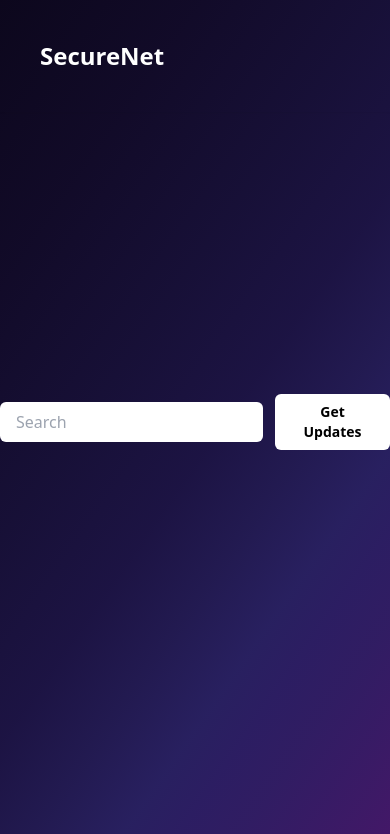
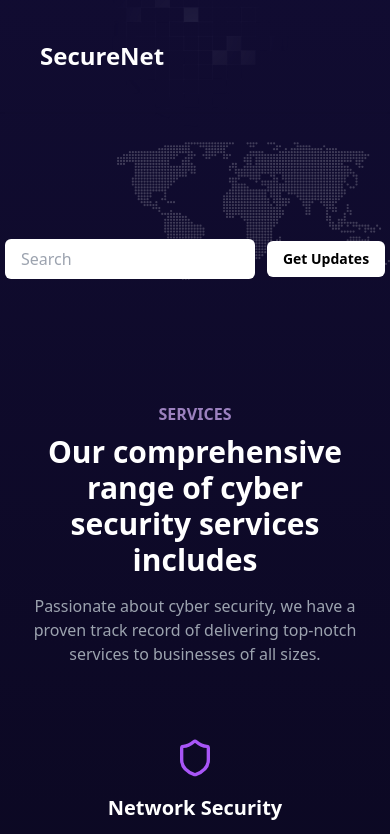
Before and after one commit to tosgitsystem/search-engine, a Next.js app: page / in a window 390 px wide. Shown: the top 834 px of the page. Built offline with nearby package versions, Linux system fonts and the light colour scheme.

Commit message:
updated responsiveness, fixed the paddings

```diff
--- a/app/globals.css
+++ b/app/globals.css
@@ -23,15 +23,15 @@
 .bg-services-gradient{
   background-image: linear-gradient(
     180deg,
-    hsl(249deg 55% 15%) 0%,
-    hsl(249deg 56% 12%) 17%,
-    hsl(250deg 57% 8%) 31%,
-    hsl(249deg 54% 5%) 44%,
-    hsl(252deg 56% 2%) 54%,
-    hsl(240deg 60% 1%) 64%,
-    hsl(253deg 69% 3%) 74%,
-    hsl(252deg 65% 5%) 83%,
-    hsl(254deg 68% 6%) 91%,
-    hsl(253deg 66% 8%) 100%
+    hsl(248deg 61% 12%) 0%,
+    hsl(248deg 62% 9%) 17%,
+    hsl(246deg 59% 7%) 31%,
+    hsl(250deg 60% 4%) 44%,
+    hsl(255deg 67% 1%) 54%,
+    hsl(260deg 60% 1%) 64%,
+    hsl(249deg 47% 3%) 74%,
+    hsl(254deg 52% 5%) 83%,
+    hsl(251deg 49% 7%) 91%,
+    hsl(253deg 51% 9%) 100%
   );
 }
--- a/app/page.tsx
+++ b/app/page.tsx
@@ -1,4 +1,5 @@
 import { Hero } from "@/src/components/hero";
+import { SecondaryServices } from "@/src/components/secondaryServices";
 import CyberSecurityServices from "@/src/components/services";
 
 
@@ -8,6 +9,7 @@ export default function Home() {
 <Hero/>
 <main>
   <CyberSecurityServices/>
+  <SecondaryServices/>
 </main>
     </div>
   );
--- a/src/components/hero.tsx
+++ b/src/components/hero.tsx
@@ -2,13 +2,13 @@ import React from "react";
 
 export const Hero = () => {
   return (
-    <div className="relative overflow-x-hidden bg-main-gradient min-h-screen">
+    <div className="relative overflow-hidden h-[40vh] md:min-h-[70vh] ">
       <div className="w-full flex flex-col md:flex-row justify-between items-center relative">
         {/* Brick pattern */}
-        <div className="overflow-x-hidden hidden absolute -top-16 bg-[url(/brick-pattern.png)] bg-no-repeat bg-contain bg-top opacity-15 w-1/2 min-h-screen md:flex flex-col justify-center items-center z-0 pointer-events-none" />
+        <div className="overflow-x-hidden  absolute -top-16 bg-[url(/brick-pattern.png)] bg-no-repeat bg-contain bg-top opacity-10 w-1/2 min-h-screen md:flex flex-col justify-center items-center z-0 pointer-events-none" />
 
         {/* World map */}
-        <div className="overflow-x-hidden absolute -top-16 -right-80 bg-contain bg-[url(/world.svg)] self-end bg-no-repeat bg-right opacity-30 w-[70%] h-[80%] md:w-[70%] md:h-[80%] md:min-h-screen flex flex-col justify-center items-center z-0 pointer-events-none" />
+        <div className="overflow-x-hidden absolute md:-top-20 md:-right-80 min-h-[50vh] bg-contain bg-[url(/world.svg)] self-end bg-no-repeat bg-right opacity-20 md:opacity-30 w-[70%] h-[80%] md:w-[60%] md:h-[80%] md:min-h-screen flex flex-col justify-center items-center z-0 pointer-events-none" />
       </div>
 
       {/* Navbar Logo */}
@@ -19,15 +19,15 @@ export const Hero = () => {
       </div>
 
       {/* Main Content Div */}
-      <div className="flex flex-row gap-3 w-full items-center justify-center h-screen relative z-10 -mt-28">
+      <div className="flex flex-row gap-3 w-full items-center justify-center h-[50vh] md:h-screen relative z-10  -mt-16 md:-mt-28 px-4">
         <input
           id="search-input"
           type="text"
-          className="sm:w-[350px] flex gap-10 px-4 py-2 text-black rounded-md focus:outline-none focus:border-blue-500 z-20"
+          className="w-[250px] sm:w-[350px] flex gap-10 px-4 py-2 text-black rounded-md focus:outline-none focus:border-blue-500 z-20"
           placeholder="Search"
         />
 
-        <button className="py-2 px-4 rounded-md cursor-pointer text-sm font-semibold bg-white z-20">
+        <button className="py-2 px-4 rounded-md cursor-pointer text-sm font-semibold bg-white z-20 text-nowrap">
           Get Updates
         </button>
       </div>
--- a/src/components/secondaryServices.tsx
+++ b/src/components/secondaryServices.tsx
@@ -5,27 +5,28 @@ const services = [
   {
     title: 'Cloud Security',
     description: 'Protect your cloud infrastructure with a proactive approach and prevent unauthorized access.',
-    image: '/cloud-security.jpg'
+    image: '/CloudSecurity.jpg'
   },
   {
     title: 'Threat Intelligence',
     description: 'Identify, understand, and defend against cyber threats in real-time with our intelligence solutions.',
-    image: 'threat-intelligence.jpg'
+    image: 'AI.jpg'
   },
   {
     title: 'Data Encryption',
     description: 'Keep your data secure by encrypting sensitive information to prevent unauthorized access.',
-    image: 'data-encryption.jpg'
+    image: 'DataEncrypt.jpg'
   },
 ];
 
 export const SecondaryServices = () => {
   return (
-    <section className="bg-gradient-to-r from-black to-indigo-800 text-white py-16 flex flex-col items-center">
+    <section className=" text-white py-16 px-4 flex flex-col items-center">
       {/* Heading */}
       <div className="flex flex-col justify-center items-center">
         <div className="text-center mb-12 max-w-2xl">
-          <h2 className="text-3xl font-bold mb-4">
+        <h2 className='text-purple-300 font-extrabold text-base opacity-70'>SOLUTIONS</h2>
+          <h2 className="text-3xl font-bold mt-2 mb-4">
             Discover how we can tailor these services to meet your unique needs.
           </h2>
           <p className="text-gray-400">Our specialized services provide top-level security for your business.</p>
@@ -44,10 +45,10 @@ export const SecondaryServices = () => {
                     <img
                       src={service.image}
                       alt={service.title}
-                      className="w-full h-48 md:h-56 object-cover" // Adjusted image height
+                      className="w-full h-52 md:h-56 object-cover" // Adjusted image height
                     />
                   </div>
-                  <div className="p-4 text-center flex-1 flex flex-col justify-center">
+                  <div className="p-4 text-center flex-1 flex flex-col justify-center bg-[#382d4f]">
                     <h3 className="text-xl font-semibold mb-2">{service.title}</h3>
                     <p className="text-gray-400">{service.description}</p>
                   </div>
@@ -58,22 +59,14 @@ export const SecondaryServices = () => {
         </div>
 
         {/* Buttons Section */}
-        <div className="mt-12 flex space-x-4">
-          <a
-            href="#read-more"
-            className="px-4 py-1 text-md font-semibold border border-gray-400 text-gray-400 hover:text-white hover:border-white transition-all duration-300 rounded-full"
-            style={{ background: 'transparent' }}
-          >
-            Read More
-          </a>
-          <a
-            href="#contact-us"
-            className="px-4 py-1 text-md font-semibold border border-gray-400 text-gray-400 hover:text-white hover:border-white transition-all duration-300 rounded-full"
-            style={{ background: 'transparent' }}
-          >
-            Contact Us
-          </a>
-        </div>
+        <div className="flex justify-center mt-10 space-x-4">
+        <button className="bg-transparent border border-purple-500 hover:bg-purple-600 text-white px-6 py-2 rounded-lg transition-all">
+          Read More
+        </button>
+        <button className="bg-transparent hover:border hover:border-purple-500  text-white px-6 py-2 rounded-lg transition-all">
+          Contact Us
+        </button>
+      </div>
       </div>
     </section>
   );
--- a/src/components/services.tsx
+++ b/src/components/services.tsx
@@ -15,7 +15,7 @@ const CyberSecurityServices = () => {
     <section className="bg-services-gradien py-16 px-4">
       <div className="max-w-5xl mx-auto text-center mb-12">
         <h2 className='text-purple-300 font-extrabold text-base opacity-70'>SERVICES</h2>
-        <h2 className="text-4xl font-semibold text-white mt-2 mb-4">
+        <h2 className="text-3xl font-semibold text-white mt-2 mb-4">
           Our comprehensive range of cyber<br/> security services includes
         </h2>
         <p className="text-gray-400">
```
Also changed, not shown: 1 other file (tests, documents, lock files or other folders).
